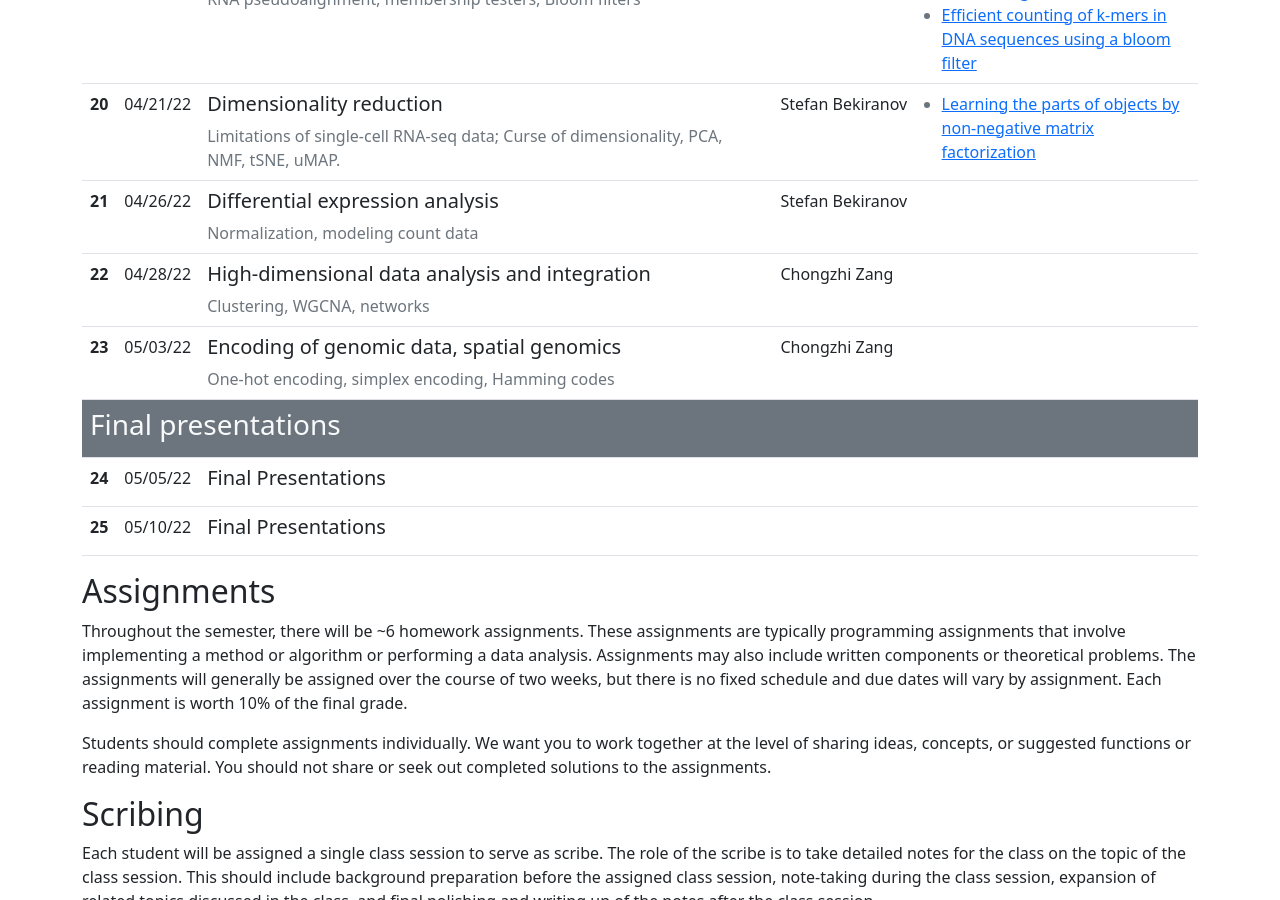
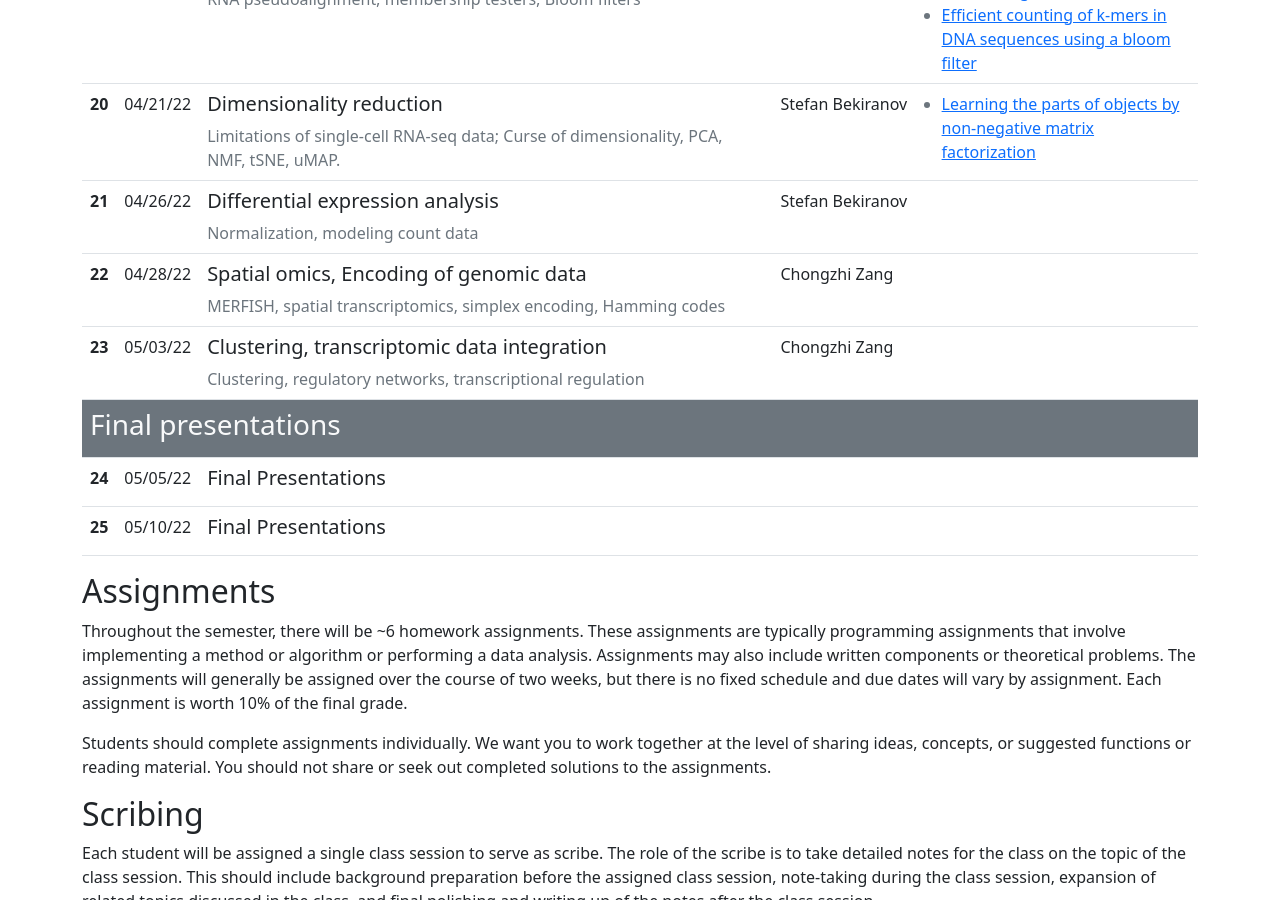
Before and after one commit to cphg/compgen, a Jekyll site: the page built from index.md, in a window 1280 px wide and 900 px high, scrolled down 2611 px. Built offline with Jekyll 4.4.1, drawn with Linux system fonts in a browser that asks for light colours.

Commit message:
Update lectures.yaml

```diff
--- a/_data/lectures.yaml
+++ b/_data/lectures.yaml
@@ -203,16 +203,16 @@ lectures:
         title: Lecture slides
   - lecture_number: 20
     date: 04/28/22
-    topic: High-dimensional data analysis and integration
-    details: Clustering, WGCNA, networks
+    topic: Spatial omics, Encoding of genomic data
+    details: MERFISH, spatial transcriptomics, simplex encoding, Hamming codes
     instructor: Chongzhi Zang
     links:
       - url: null
         title: Lecture slides
   - lecture_number: 21
     date: 05/03/22
-    topic: Encoding of genomic data, spatial genomics
-    details: One-hot encoding, simplex encoding, Hamming codes
+    topic: Clustering, transcriptomic data integration
+    details: Clustering, regulatory networks, transcriptional regulation
     instructor: Chongzhi Zang
     links:
       - url: null
```
